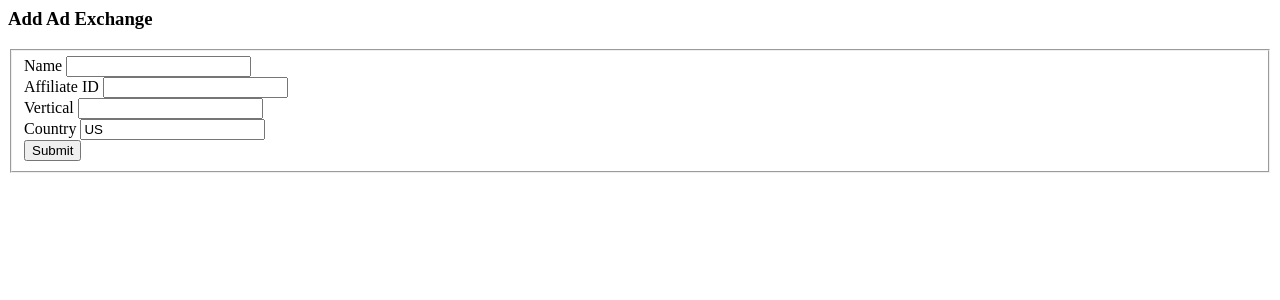
After one commit to ClickDiscover/Centrifuge, a PHP site: page /admin/partials/adexchange.php in a window 1280 px wide. The commit adds this page. Shown: the top 300 px of the page. Run offline with PHP 8.4, Linux system fonts and the light colour scheme; a stand-in replaces the project's code that opens the database connection.

Commit message:
Add form for ad exchange

```diff
--- a/app/models/product.php
+++ b/app/models/product.php
@@ -48,6 +48,11 @@ class AdExchangeProduct implements Product
     public function getImageUrl() {
         return "http://www.img2srv.com/".$this->id.".png";
     }
+
+    public static function insert($app, $arr) {
+        $sql = "INSERT INTO ae_parameters (affiliate_id, vertical, country, name) VALUES (:affiliate_id, :vertical, :country, :name)";
+        return $app->db()->prepare($sql)->execute($arr);
+    }
 }
 
 class NetworkProduct implements Product
--- /dev/null
+++ b/www/admin/partials/adexchange.php
@@ -0,0 +1,27 @@
+<div>
+<h3>Add Ad Exchange</h3>
+<form action="/admin/models/adexchange" method="POST" class="pure-form pure-form-aligned">
+    <fieldset>
+        <div class="pure-control-group">
+            <label for="name">Name</label>
+            <input name="name" id="name" type="text">
+        </div>
+        <div class="pure-control-group">
+            <label for="affiliate_id">Affiliate ID</label>
+            <input name="affiliate_id" id="affiliate_id" type="number" >
+        </div>
+        <div class="pure-control-group">
+            <label for="vertical">Vertical</label>
+            <input name="vertical" id="vertical" type="text">
+        </div>
+        <div class="pure-control-group">
+            <label for="country">Country</label>
+            <input name="country" id="country" type="text" value="US">
+        </div>
+
+        <div class="pure-controls">
+            <input type="submit" class="pure-button pure-button-primary">
+        </div>
+    </fieldset>
+</form>
+</div>
```
Also changed, not shown: app/routes/admin.php (+7 -0 lines), www/admin/models/base.php (+10 -8 lines).
